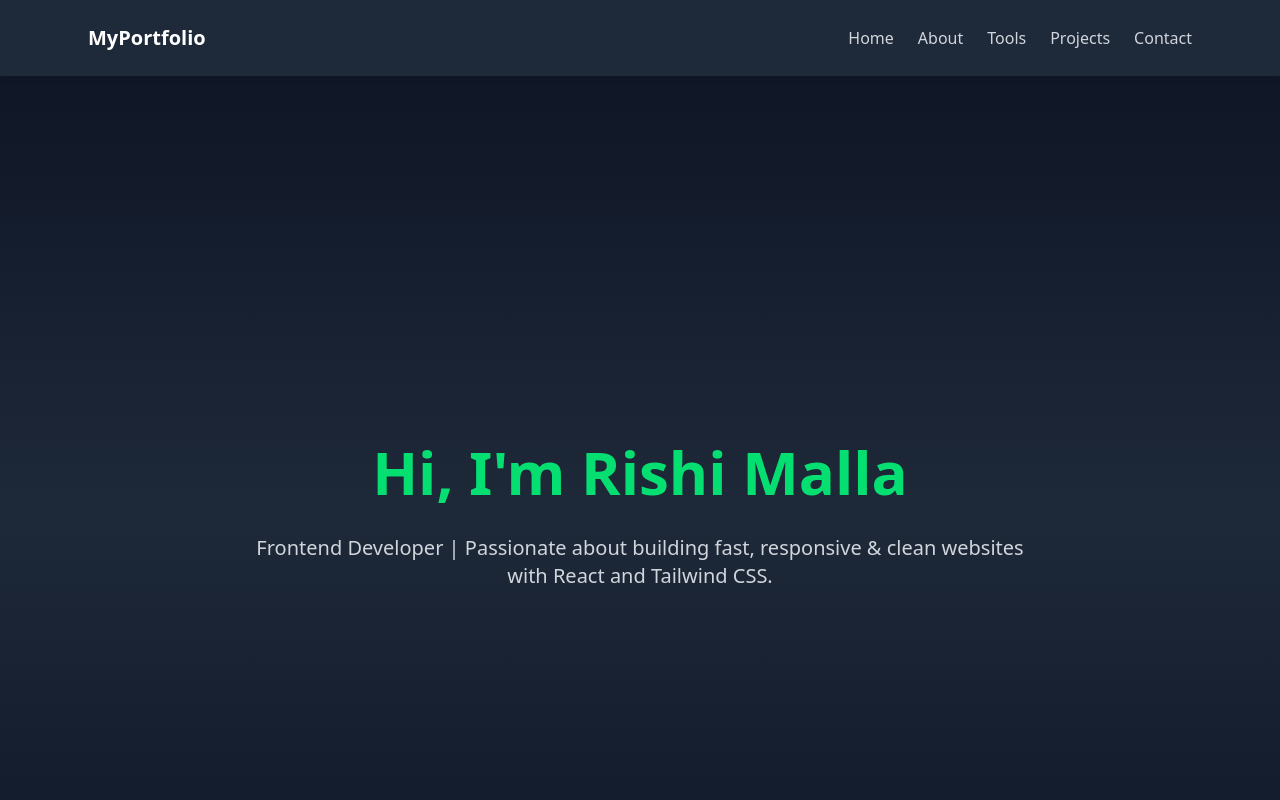
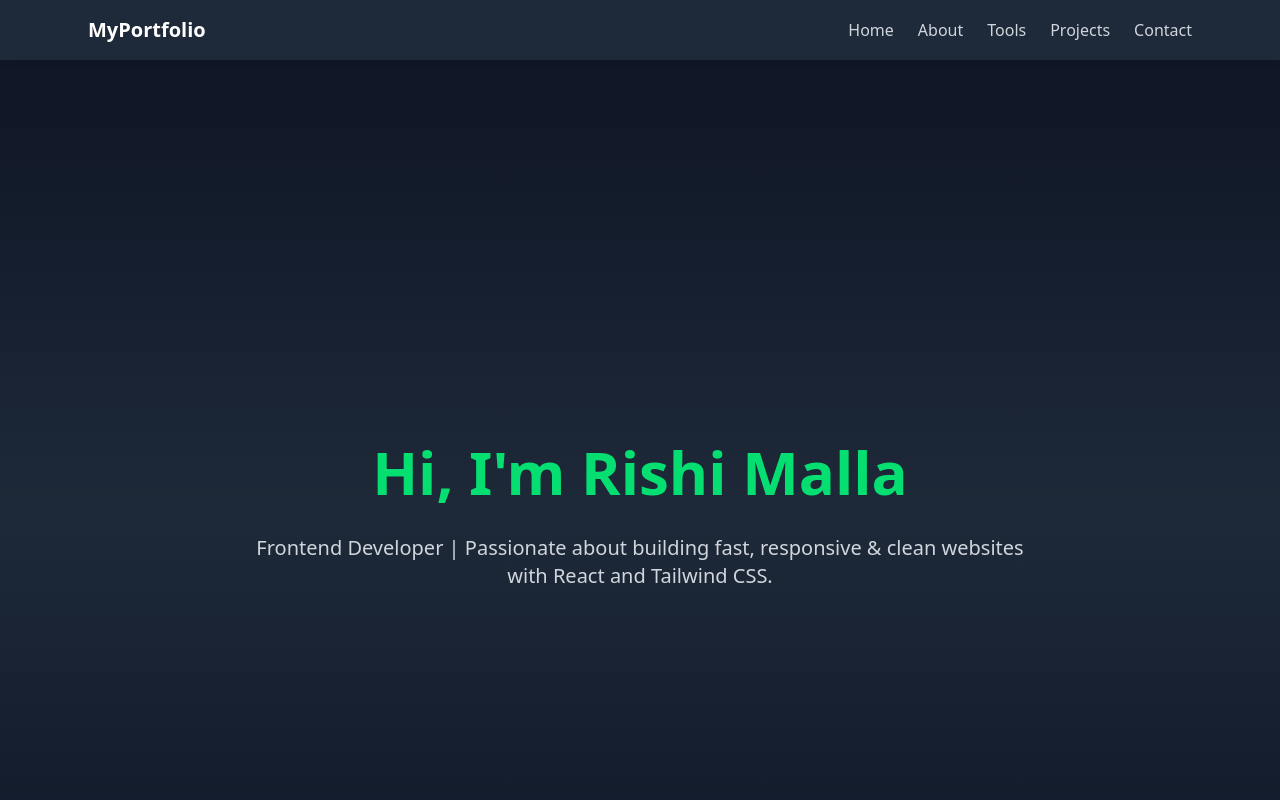
Before and after one commit to rishi12255/aboutme, a React (Vite) app: page / in a window 1280 px wide. Shown: the top 800 px of the page. Built offline with nearby package versions, Linux system fonts and the light colour scheme.

Commit message:
navbar responsive

```diff
--- a/src/Navbar/Navbar.jsx
+++ b/src/Navbar/Navbar.jsx
@@ -1,19 +1,56 @@
-import React from 'react';
+import React, { useState } from 'react';
+import { HiMenuAlt3, HiX } from 'react-icons/hi';
 
 function Navbar() {
+  const [isOpen, setIsOpen] = useState(false);
+
+  const navLinks = [
+    { label: "Home", href: "#home" },
+    { label: "About", href: "#about" },
+    { label: "Tools", href: "#tech" },
+    { label: "Projects", href: "#projects" },
+    { label: "Contact", href: "#contact" },
+  ];
+
   return (
-    <nav className="bg-gray-800 shadow-md py-6 fixed top-0 w-full z-50">
-      <div className="max-w-6xl mx-auto px-6 flex justify-between items-center">
+    <nav className="bg-gray-800 shadow-md fixed top-0 w-full z-50">
+      <div className="max-w-6xl mx-auto px-6 py-4 flex justify-between items-center">
         <h1 className="text-white font-bold text-xl">MyPortfolio</h1>
-        <div className="space-x-6">
-          <a href="#home" className="text-gray-300 hover:text-green-400 transition-colors">Home</a>
 
-          <a href="#about" className="text-gray-300 hover:text-green-400 transition-colors">About</a>
-          <a href="#tech" className="text-gray-300 hover:text-green-400 transition-colors">Tools</a>
-          <a href="#projects" className="text-gray-300 hover:text-green-400 transition-colors">Projects</a>
-          <a href="#contact" className="text-gray-300 hover:text-green-400 transition-colors">Contact</a>
+        {/* Desktop Links */}
+        <div className="hidden md:flex space-x-6">
+          {navLinks.map((link) => (
+            <a
+              key={link.href}
+              href={link.href}
+              className="text-gray-300 hover:text-green-400 transition-colors"
+            >
+              {link.label}
+            </a>
+          ))}
+        </div>
+
+        {/* Mobile Menu Toggle */}
+        <div className="md:hidden text-white text-2xl cursor-pointer" onClick={() => setIsOpen(!isOpen)}>
+          {isOpen ? <HiX /> : <HiMenuAlt3 />}
         </div>
       </div>
+
+      {/* Mobile Dropdown */}
+      {isOpen && (
+        <div className="md:hidden bg-gray-800 px-6 pb-4 space-y-4">
+          {navLinks.map((link) => (
+            <a
+              key={link.href}
+              href={link.href}
+              onClick={() => setIsOpen(false)}
+              className="block text-gray-300 hover:text-green-400 transition-colors"
+            >
+              {link.label}
+            </a>
+          ))}
+        </div>
+      )}
     </nav>
   );
 }
```
